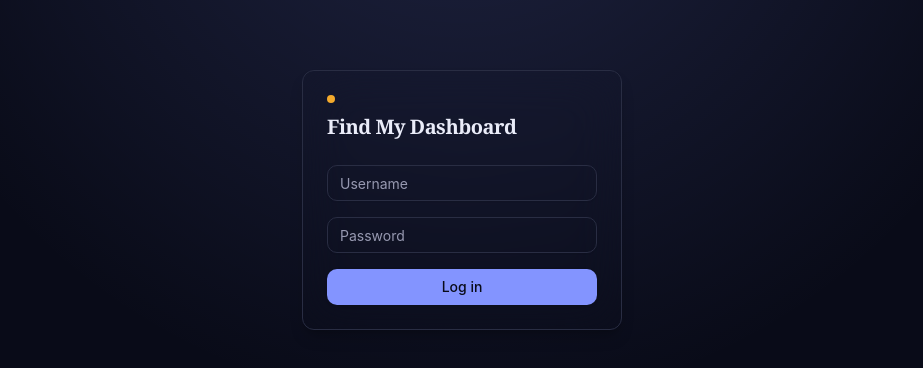
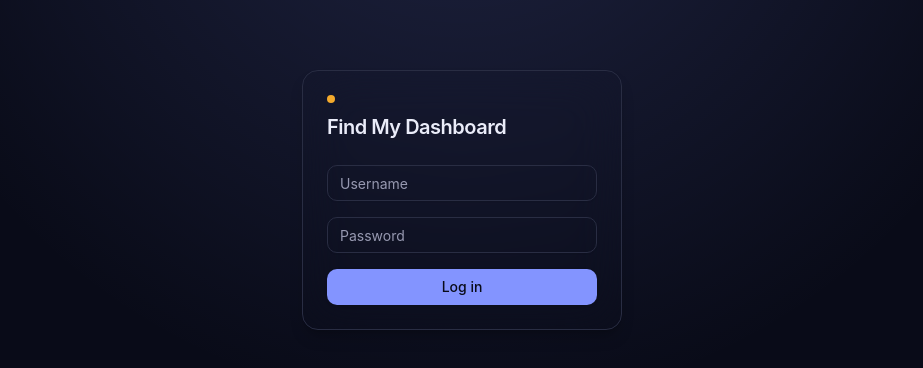
Before and after one commit to EduardoAlcaria/Kagein, a React (Vite) app in the folder react-frontend/: page /login in a window 1280 px wide. Shown: the part 200-568 px from the top of the page, without its empty margins (178-1101 px from the left). Built offline with nearby package versions, Linux system fonts and the light colour scheme.

Commit message:
Add live/stale tokens, Nunito/Fira Code font families to Tailwind config

```diff
--- a/react-frontend/tailwind.config.js
+++ b/react-frontend/tailwind.config.js
@@ -10,6 +10,8 @@ export default {
   			ring: 'var(--ring)',
   			background: 'var(--background)',
   			foreground: 'var(--foreground)',
+  			live: 'var(--live)',
+  			stale: 'var(--stale)',
   			primary: {
   				DEFAULT: 'var(--primary)',
   				foreground: 'var(--primary-foreground)'
@@ -29,10 +31,6 @@ export default {
   			accent: {
   				DEFAULT: 'var(--accent)',
   				foreground: 'var(--accent-foreground)'
-  			},
-  			beacon: {
-  				DEFAULT: 'var(--beacon)',
-  				foreground: 'var(--beacon-foreground)'
   			},
   			popover: {
   				DEFAULT: 'var(--popover)',
@@ -59,11 +57,11 @@ export default {
   		borderRadius: {
   			lg: 'var(--radius)',
   			md: 'calc(var(--radius) - 2px)',
-  			sm: 'calc(var(--radius) - 4px)'
+  			sm: 'calc(var(--radius) - 4px)',
+  			xl: 'calc(var(--radius) + 4px)'
   		},
   		fontFamily: {
   			sans: ['var(--font-sans)'],
-  			display: ['var(--font-display)'],
   			mono: ['var(--font-mono)']
   		}
   	}
```
